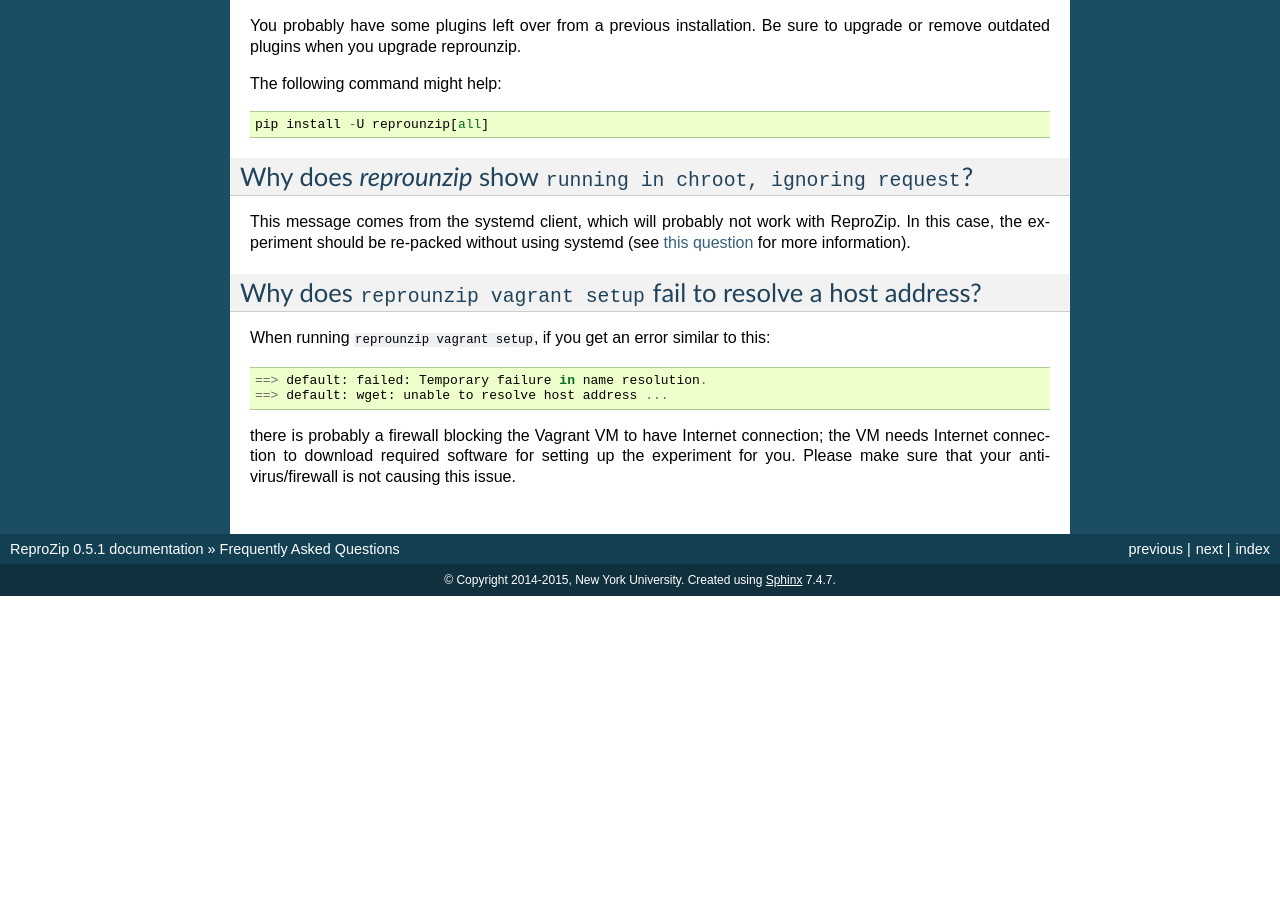
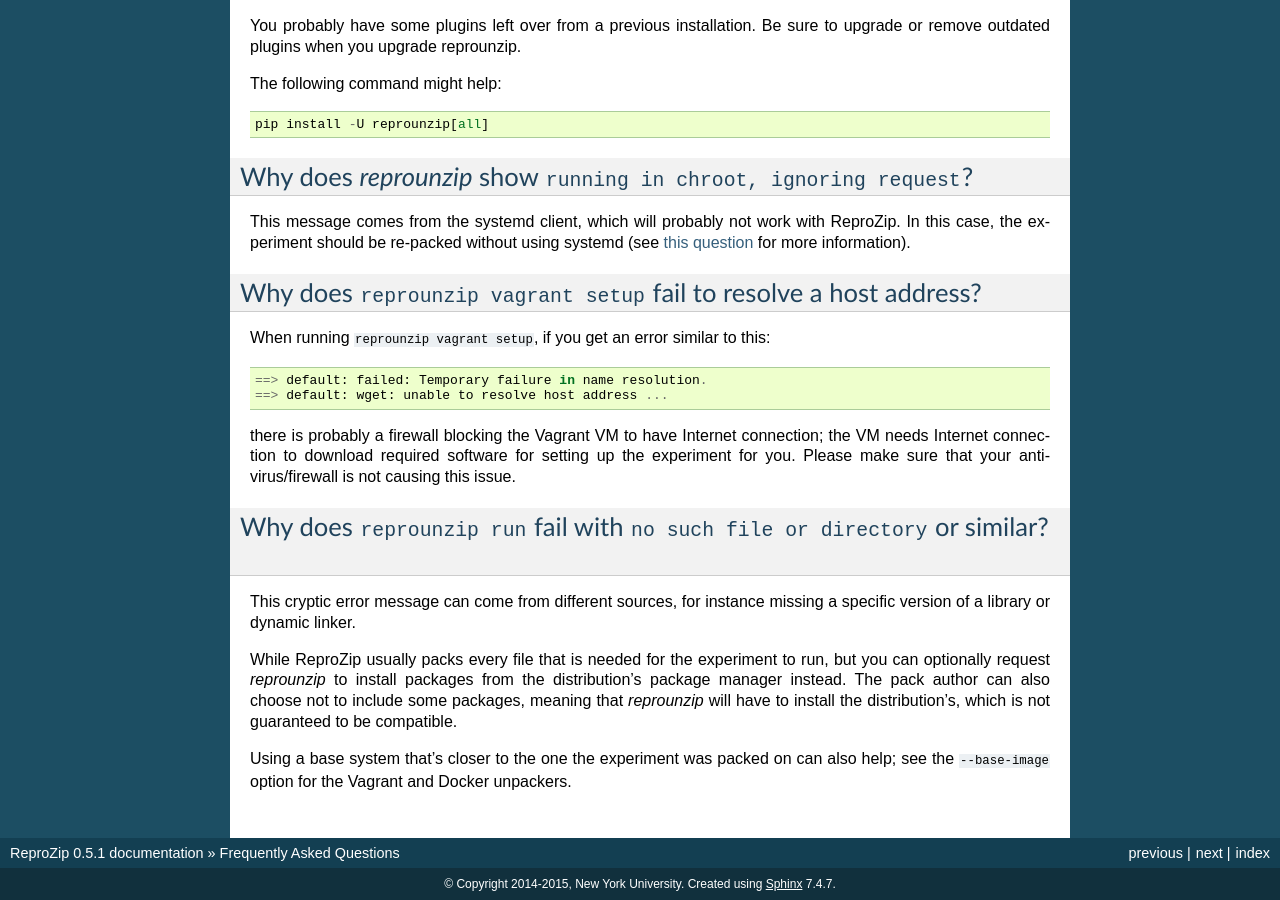
Before and after one commit to VIDA-NYU/reprozip, a Sphinx documentation site: the page built from docs/source/faq.rst, in a window 1280 px wide and 900 px high, scrolled down 3254 px. Built offline with Sphinx 7.4.7, drawn with Linux system fonts in a browser that asks for light colours; before the commit the page ends 3850 px from its top, so only the background shows below that; some of the changed text lies outside the part shown.

Commit message:
Updates FAQ for 'no such file or directory'

```diff
--- a/docs/source/faq.rst
+++ b/docs/source/faq.rst
@@ -158,3 +158,12 @@
     ==> default: wget: unable to resolve host address ...
 
 there is probably a firewall blocking the Vagrant VM to have Internet connection; the VM needs Internet connection to download required software for setting up the experiment for you. Please make sure that your anti-virus/firewall is not causing this issue.
+
+Why does ``reprounzip run`` fail with ``no such file or directory`` or similar?
+===============================================================================
+
+This cryptic error message can come from different sources, for instance missing a specific version of a library or dynamic linker.
+
+While ReproZip usually packs every file that is needed for the experiment to run, but you can optionally request `reprounzip` to install packages from the distribution's package manager instead. The pack author can also choose not to include some packages, meaning that `reprounzip` will have to install the distribution's, which is not guaranteed to be compatible.
+
+Using a base system that's closer to the one the experiment was packed on can also help; see the ``--base-image`` option for the Vagrant and Docker unpackers.
```
